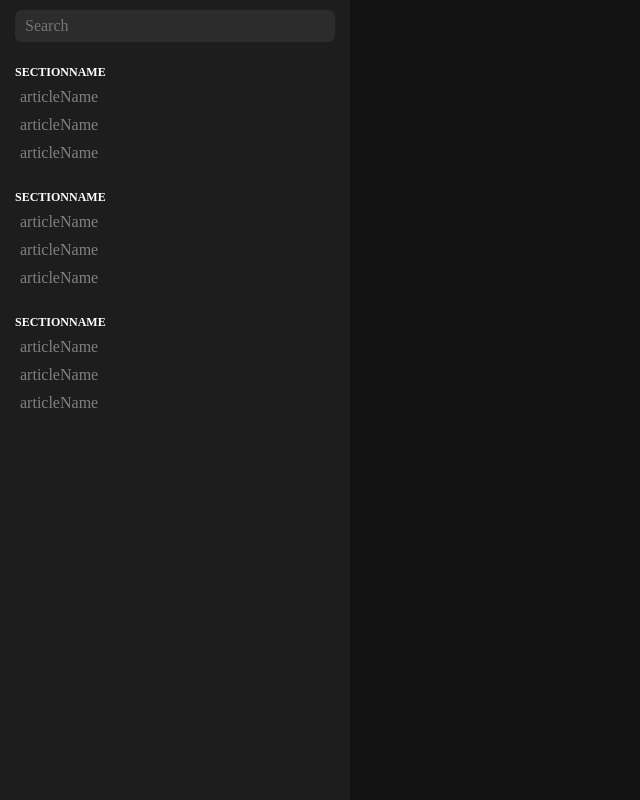
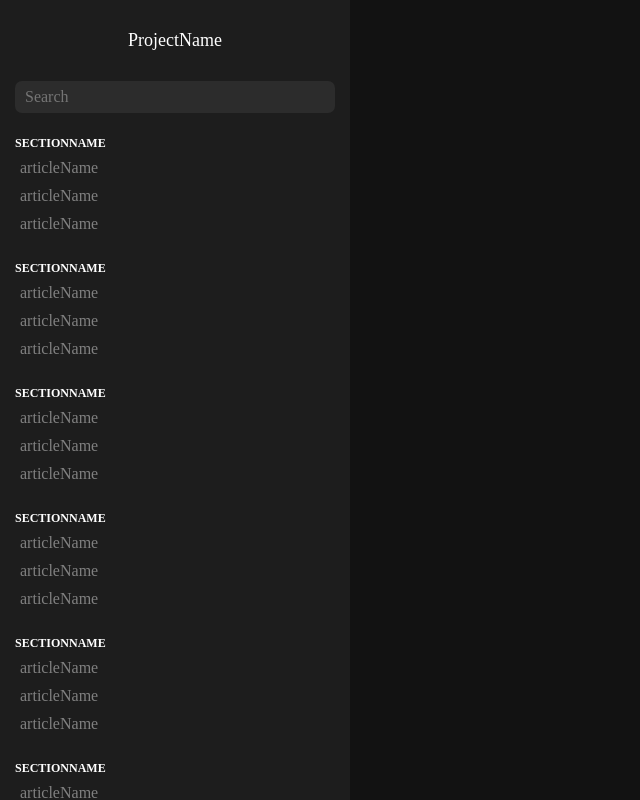
Before and after one commit to chop1k/chizu-web, a React app: page / in a window 1280 px wide. Shown: the whole page, without its empty margins (0-640 px from the left). Built offline with nearby package versions, Linux system fonts and the light colour scheme.

Commit message:
added project banners

```diff
--- a/src/App/App.css
+++ b/src/App/App.css
@@ -12,6 +12,7 @@
     justify-content: center;
     align-items: center;
     max-width: var(--panel-default-width);
+    overflow: auto;
 }
 
 #header {
--- /dev/null
+++ b/src/Panels/Project/Banners/BigLogoWithName/BigLogoWithNameBanner.css
@@ -0,0 +1,22 @@
+.banner-big-logo-with-name {
+    padding: 30px 0 20px 0;
+    display: flex;
+    flex-direction: column;
+}
+
+.banner-big-logo-with-name > .banner-logo {
+    display: flex;
+    justify-content: center;
+    margin-bottom: 15px;
+    max-width: 150px;
+    max-height: 150px;
+    width: 100%;
+    height: 100%;
+}
+
+.banner-big-logo-with-name > .banner-name {
+    padding: 0;
+    display: flex;
+    justify-content: center;
+    font-size: 18px;
+}
--- /dev/null
+++ b/src/Panels/Project/Banners/BigLogoWithName/BigLogoWithNameBanner.js
@@ -0,0 +1,17 @@
+import React from "react";
+import './BigLogoWithNameBanner.css'
+
+function BigLogoWithNameBanner(props) {
+    return (
+        <div className="banner-big-logo-with-name">
+            <div className="banner-logo">
+                <img src={props.url} alt="logo"/>
+            </div>
+            <div className="banner-name">
+                <span>{props.name}</span>
+            </div>
+        </div>
+    )
+}
+
+export default BigLogoWithNameBanner
--- /dev/null
+++ b/src/Panels/Project/Banners/Default/DefaultBanner.css
@@ -0,0 +1,7 @@
+.default-banner {
+}
+
+.default-banner > img {
+    width: 100%;
+    height: 100%;
+}
--- /dev/null
+++ b/src/Panels/Project/Banners/Default/DefaultBanner.js
@@ -0,0 +1,12 @@
+import React from "react";
+import './DefaultBanner.css'
+
+function DefaultBanner(props) {
+    return (
+        <div className="default-banner">
+            <img src={props.url} alt="project-banner"/>
+        </div>
+    )
+}
+
+export default DefaultBanner
--- /dev/null
+++ b/src/Panels/Project/Banners/Name/NameBanner.css
@@ -0,0 +1,7 @@
+.banner-name {
+    padding: 30px 0 20px 0;
+}
+
+.banner-name > span {
+    font-size: 18px;
+}
--- /dev/null
+++ b/src/Panels/Project/Banners/Name/NameBanner.js
@@ -0,0 +1,12 @@
+import React from "react";
+import './NameBanner.css'
+
+function NameBanner(props) {
+    return (
+        <div className="banner-name">
+            <span>{props.name}</span>
+        </div>
+    )
+}
+
+export default NameBanner
--- /dev/null
+++ b/src/Panels/Project/Footer/Footer.js
@@ -0,0 +1,12 @@
+import React from "react";
+import './Footer.css';
+
+function Footer(props) {
+    return (
+        <div id="project-footer">
+
+        </div>
+    )
+}
+
+export default Footer
--- a/src/Panels/Project/ProjectPanel.css
+++ b/src/Panels/Project/ProjectPanel.css
@@ -5,9 +5,12 @@
     flex-direction: column;
 }
 
-#project-icon-wrapper {
+#project-banner-wrapper {
     max-width: var(--panel-default-width);
     max-height: 250px;
+    display: flex;
+    justify-content: center;
+    align-content: center;
 }
 
 #project-search {
--- a/src/Panels/Project/ProjectPanel.js
+++ b/src/Panels/Project/ProjectPanel.js
@@ -1,6 +1,10 @@
 import React from "react";
 import './ProjectPanel.css'
 import SectionPanel from "./Section/SectionPanel";
+import BigLogoWithNameBanner from "./Banners/BigLogoWithName/BigLogoWithNameBanner";
+import DefaultBanner from "./Banners/Default/DefaultBanner";
+import Footer from "./Footer/Footer";
+import NameBanner from "./Banners/Name/NameBanner";
 
 const sections = [
     {
@@ -57,22 +61,186 @@ const sections = [
             }
         ]
     },
+    {
+        'id': 2,
+        'name': 'sectionName',
+        'articles': [
+            {
+                'id': 1,
+                'name': 'articleName'
+            },
+            {
+                'id': 2,
+                'name': 'articleName'
+            },
+            {
+                'id': 3,
+                'name': 'articleName'
+            }
+        ]
+    },
+    {
+        'id': 2,
+        'name': 'sectionName',
+        'articles': [
+            {
+                'id': 1,
+                'name': 'articleName'
+            },
+            {
+                'id': 2,
+                'name': 'articleName'
+            },
+            {
+                'id': 3,
+                'name': 'articleName'
+            }
+        ]
+    },
+    {
+        'id': 2,
+        'name': 'sectionName',
+        'articles': [
+            {
+                'id': 1,
+                'name': 'articleName'
+            },
+            {
+                'id': 2,
+                'name': 'articleName'
+            },
+            {
+                'id': 3,
+                'name': 'articleName'
+            }
+        ]
+    },
+    {
+        'id': 2,
+        'name': 'sectionName',
+        'articles': [
+            {
+                'id': 1,
+                'name': 'articleName'
+            },
+            {
+                'id': 2,
+                'name': 'articleName'
+            },
+            {
+                'id': 3,
+                'name': 'articleName'
+            }
+        ]
+    },
+    {
+        'id': 2,
+        'name': 'sectionName',
+        'articles': [
+            {
+                'id': 1,
+                'name': 'articleName'
+            },
+            {
+                'id': 2,
+                'name': 'articleName'
+            },
+            {
+                'id': 3,
+                'name': 'articleName'
+            }
+        ]
+    },
+    {
+        'id': 2,
+        'name': 'sectionName',
+        'articles': [
+            {
+                'id': 1,
+                'name': 'articleName'
+            },
+            {
+                'id': 2,
+                'name': 'articleName'
+            },
+            {
+                'id': 3,
+                'name': 'articleName'
+            }
+        ]
+    },
+    {
+        'id': 2,
+        'name': 'sectionName',
+        'articles': [
+            {
+                'id': 1,
+                'name': 'articleName'
+            },
+            {
+                'id': 2,
+                'name': 'articleName'
+            },
+            {
+                'id': 3,
+                'name': 'articleName'
+            }
+        ]
+    },
 ]
 
+// 1 = DefaultBanner
+// 2 = BigLogoWithName
+// 3 = NameBanner
+const bannerType = 3;
+
+function getBanner(props) {
+    if (bannerType === 1)
+    {
+        return (
+            <DefaultBanner url={props.url}/>
+        )
+    }
+
+    if (bannerType === 2)
+    {
+        return (
+            <BigLogoWithNameBanner url={props.url} name={props.name}/>
+        )
+    }
+
+    if (bannerType === 3)
+    {
+        return (
+            <NameBanner name={props.name}/>
+        )
+    }
+}
+
 function ProjectPanel() {
+
+
     return (
         <div id="project-panel">
-            {/*<div id="project-icon-wrapper">*/}
 
-            {/*</div>*/}
+            <div id="project-banner-wrapper">
+                {getBanner({
+                    'name': 'ProjectName'
+                })}
+            </div>
             <div id="project-search">
                 <input type="text" placeholder="Search"/>
             </div>
-            {sections.map((section, i) => {
-                return (
-                    <SectionPanel key={i} section-id={section.id} name={section.name} articles={section.articles}/>
-                )
-            })}
+
+            {
+                sections.map((section, i) => {
+                    return (
+                        <SectionPanel key={i} section-id={section.id} name={section.name} articles={section.articles}/>
+                    )
+                })
+            }
+
+            <Footer/>
         </div>
     )
 }
```
Also changed, not shown: src/Panels/Project/Footer/Footer.css (added).
